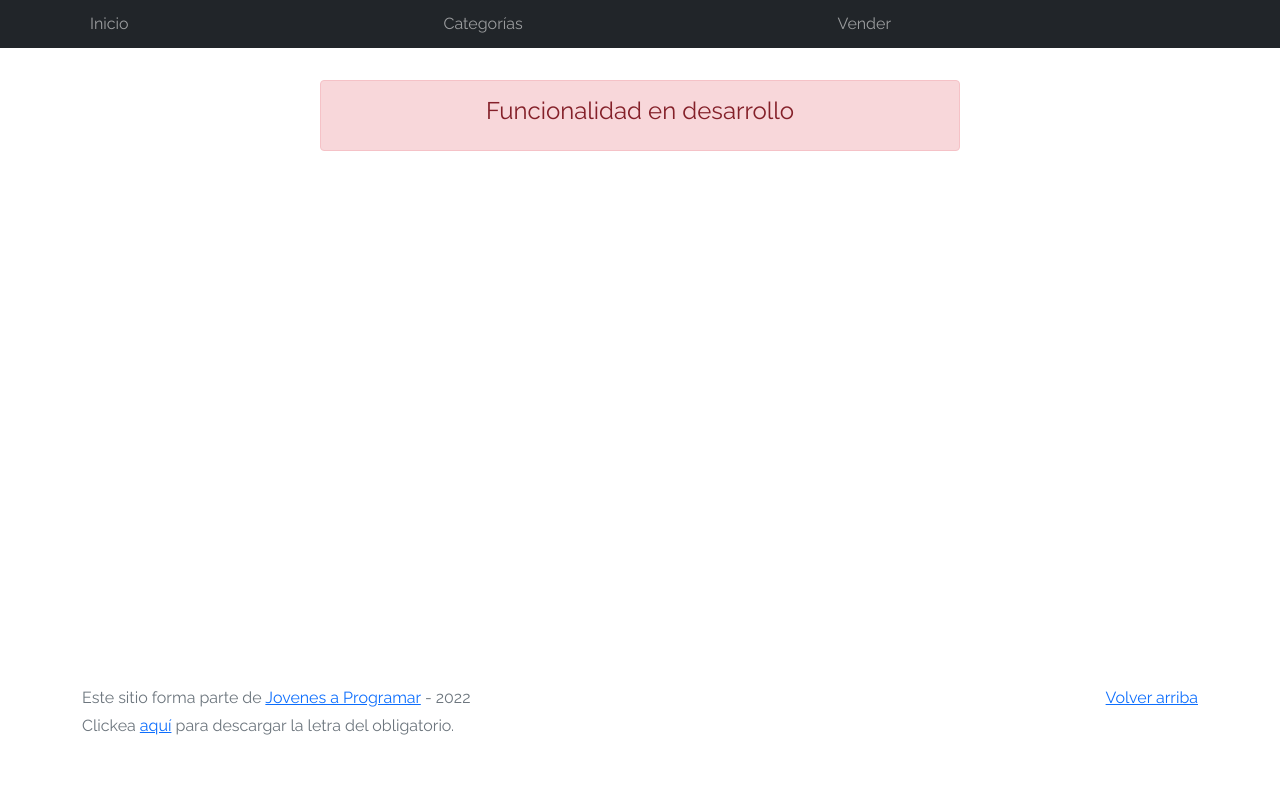
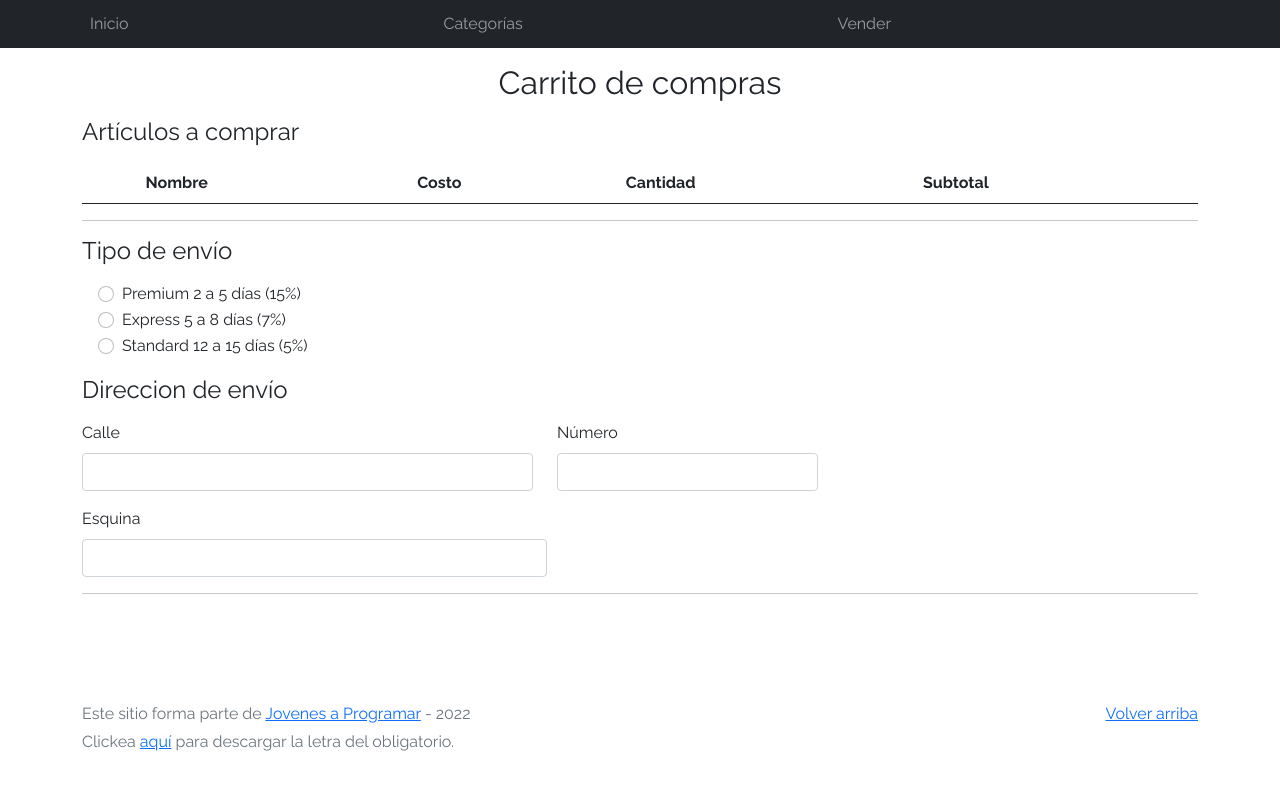
Before and after one commit to estefyclara/estefyclara.github.io, a plain HTML site: page cart.html in a window 1280 px wide. Drawn offline with Linux system fonts and the light colour scheme; no server answers.

Commit message:
Cambios entrega 5

```diff
--- a/cart.html
+++ b/cart.html
@@ -37,9 +37,61 @@
   </nav>
   <main>
     <div class="container">
-      <div class="alert alert-danger text-center" role="alert">
-        <h4 class="alert-heading">Funcionalidad en desarrollo</h4>
+      <div class="text-center mt-3">
+        <h2>Carrito de compras</h2>
       </div>
+      <div id="articulos_carritos" class="my-3">
+        <h4>Artículos a comprar</h4>
+      </div>
+      <table class="table">
+        <thead>
+          <tr>
+            <th scope="col"></th>
+            <th scope="col">Nombre</th>
+            <th scope="col">Costo</th>
+            <th scope="col">Cantidad</th>
+            <th scope="col">Subtotal</th>
+          </tr>
+        </thead>
+        <tbody id="tabla">
+
+        </tbody>
+      </table>
+      <hr>
+      <div>
+        <h4 class="my-3">Tipo de envío</h4>
+        <div class="btn-group-vertical" role="group">
+          <div class="form-check mx-3">
+            <input type="radio" class="form-check-input" name="flexRadioDefault" id="premium">
+            <label class="form-check-label" for="premium">Premium 2 a 5 días (15%)</label>
+          </div>
+          <div class="form-check mx-3">
+            <input type="radio" class="form-check-input" name="flexRadioDefault" id="express">
+            <label class="form-check-label" for="express">Express 5 a 8 días (7%)</label>
+          </div>
+          <div class="form-check mx-3">
+            <input type="radio" class="form-check-input" name="flexRadioDefault" id="standard">
+            <label class="form-check-label" for="standard">Standard 12 a 15 días (5%)</label>
+          </div>
+        </div>
+        <h4 class="my-3">Direccion de envío</h4>
+        <div class="row">
+          <div class="mb-3 col-5">
+            <label for="calle" class="form-label">Calle</label>
+            <input type="text" class="form-control" id="calle">
+          </div>
+          <div class="mb-3 col-3">
+            <label for="numero" class="form-label">Número</label>
+            <input type="text" class="form-control" id="numero">
+          </div>
+        </div>
+        <div class="mb-3 col-5">
+          <label for="esquina" class="form-label">Esquina</label>
+          <input type="text" class="form-control" id="esquina">
+        </div>
+      </div>
+      <hr>
+    </div>
     </div>
   </main>
   <footer class="text-muted">
--- a/js/cart.js
+++ b/js/cart.js
@@ -0,0 +1,32 @@
+const URL = CART_INFO_URL + 25801 + EXT_TYPE;
+const lugar_HTML = document.getElementById('tabla');
+
+document.addEventListener('DOMContentLoaded', async function(){
+    info_url = await getJSONData(URL);
+
+    lugar_HTML.innerHTML = getHTML(info_url.data.articles[0]);
+
+    const valor = document.getElementById('valor');
+    const lugar_cuenta = document.getElementById('lugar_cuenta');
+});
+
+function getHTML(dato){
+    return `
+    <tr>
+        <th class="col-1 m-2"><img src="${dato.image}" class="img-fluid"></th>
+        <td>${dato.name}</td>
+        <td>${dato.currency} ${dato.unitCost}</td>
+        <td class="col-3"><input id="valor" type="number" class="col-3" value="${dato.count}" min="1" oninput="cantidades()"></td>
+        <td><b id="lugar_cuenta">${dato.currency} ${dato.unitCost * dato.count}</b></td>
+    </tr>
+    `
+};
+
+function cantidades(){
+
+    let valor_input = valor.value;
+    let unidad = info_url.data.articles[0].unitCost;
+    let signo_peso = info_url.data.articles[0].currency;
+
+    return lugar_cuenta.innerHTML = signo_peso + (valor_input * unidad);
+};
```
